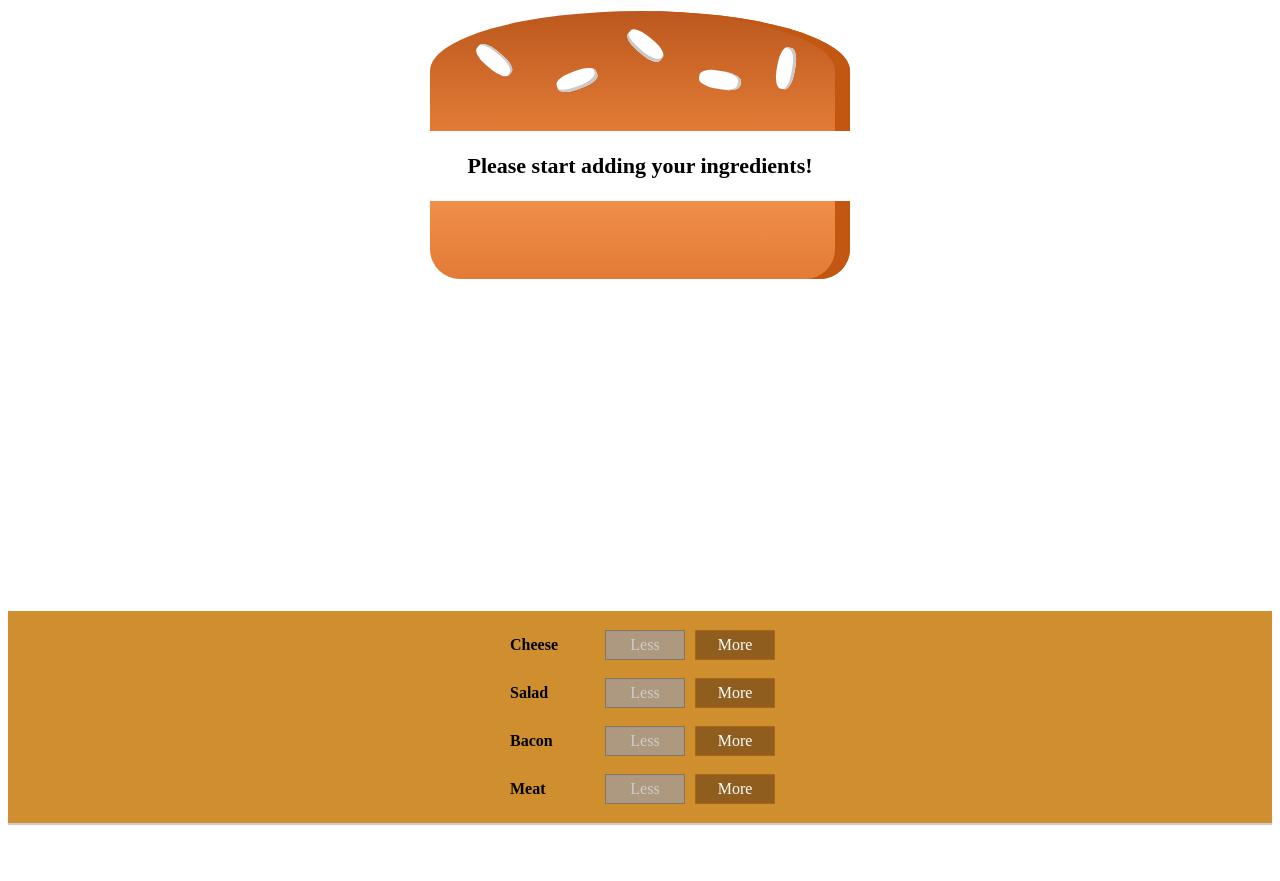
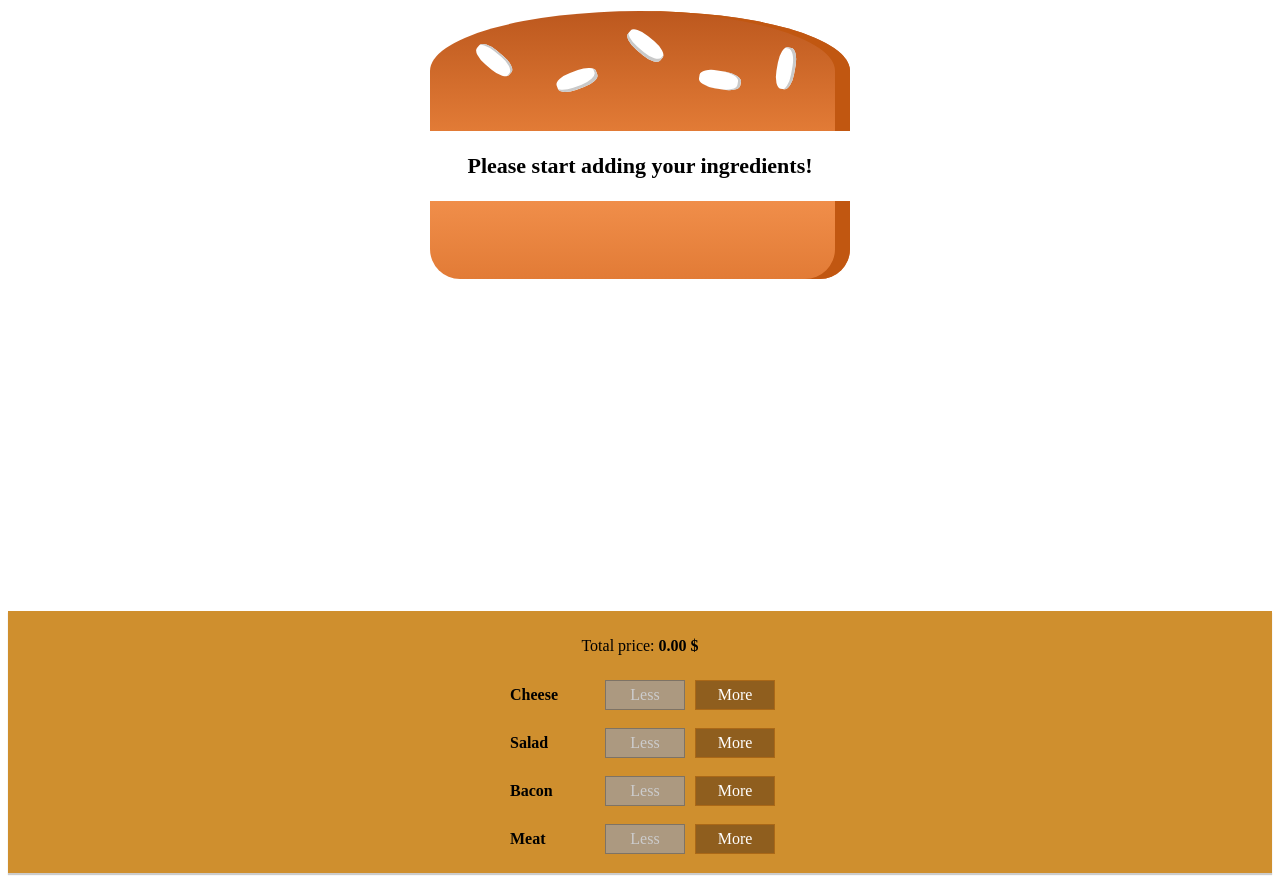
Before and after one commit to rajgohil07/burger_builder, a React (Create React App) app: page / in a window 1280 px wide. Before the commit the page ends 831 px from the top, so only its background shows below. Built offline with nearby package versions, Linux system fonts and the light colour scheme; the HTML template or start-up script is replaced by a standard one.

Commit message:
implemented total price

```diff
--- a/src/component/burger_controllers/burger_controllers.tsx
+++ b/src/component/burger_controllers/burger_controllers.tsx
@@ -6,12 +6,17 @@ import "./burger_controllers.css";
 export const BurgerControllers = ({
   buttonClickEvent,
   disabledButtonArrayList,
+  price,
 }: {
   buttonClickEvent: Function;
   disabledButtonArrayList: IBurgerIngredientType[];
+  price: number;
 }) => {
   return (
     <div className="BuildControls">
+      <p>
+        Total price: <strong>{`${price.toFixed(2)} $`}</strong>
+      </p>
       {ingredientArray.map((singleIngredient) => (
         <BurgerController
           buttonClickEvent={buttonClickEvent}
--- a/src/constants/constants.ts
+++ b/src/constants/constants.ts
@@ -10,6 +10,6 @@ export const ingredientArray = [
 export const defaultIngredientsPrice = {
   Cheese: 1,
   Salad: 0.5,
-  Bacon: 1,
+  Bacon: 0.75,
   Meat: 2,
 };
--- a/src/container/burger_builder/burger_builder.tsx
+++ b/src/container/burger_builder/burger_builder.tsx
@@ -88,6 +88,7 @@ export const BurgerBuilder = () => {
       <BurgerControllers
         buttonClickEvent={updateIngredients}
         disabledButtonArrayList={getDisableIngredientTypes}
+        price={getPrice}
       />
     </>
   );
```
